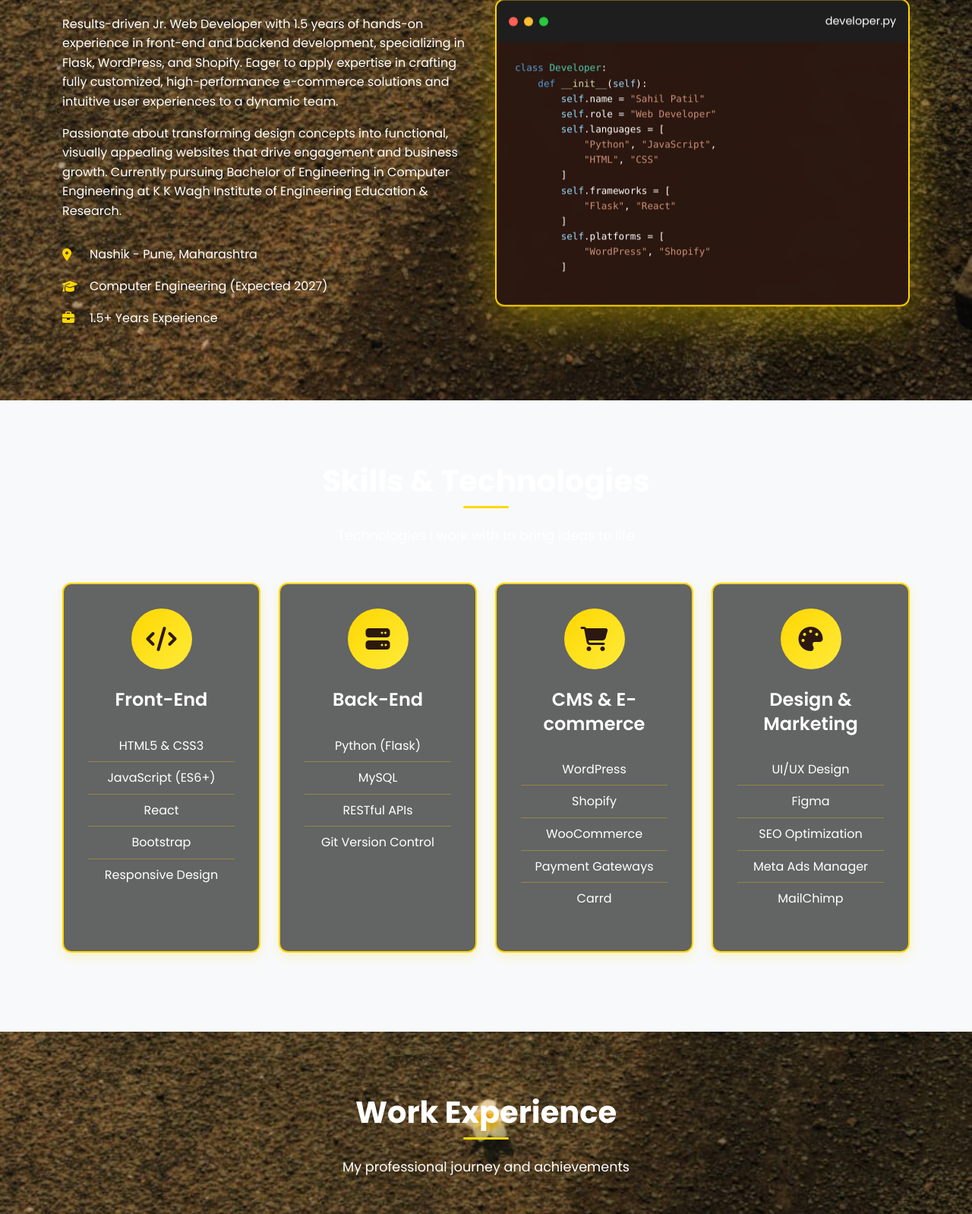
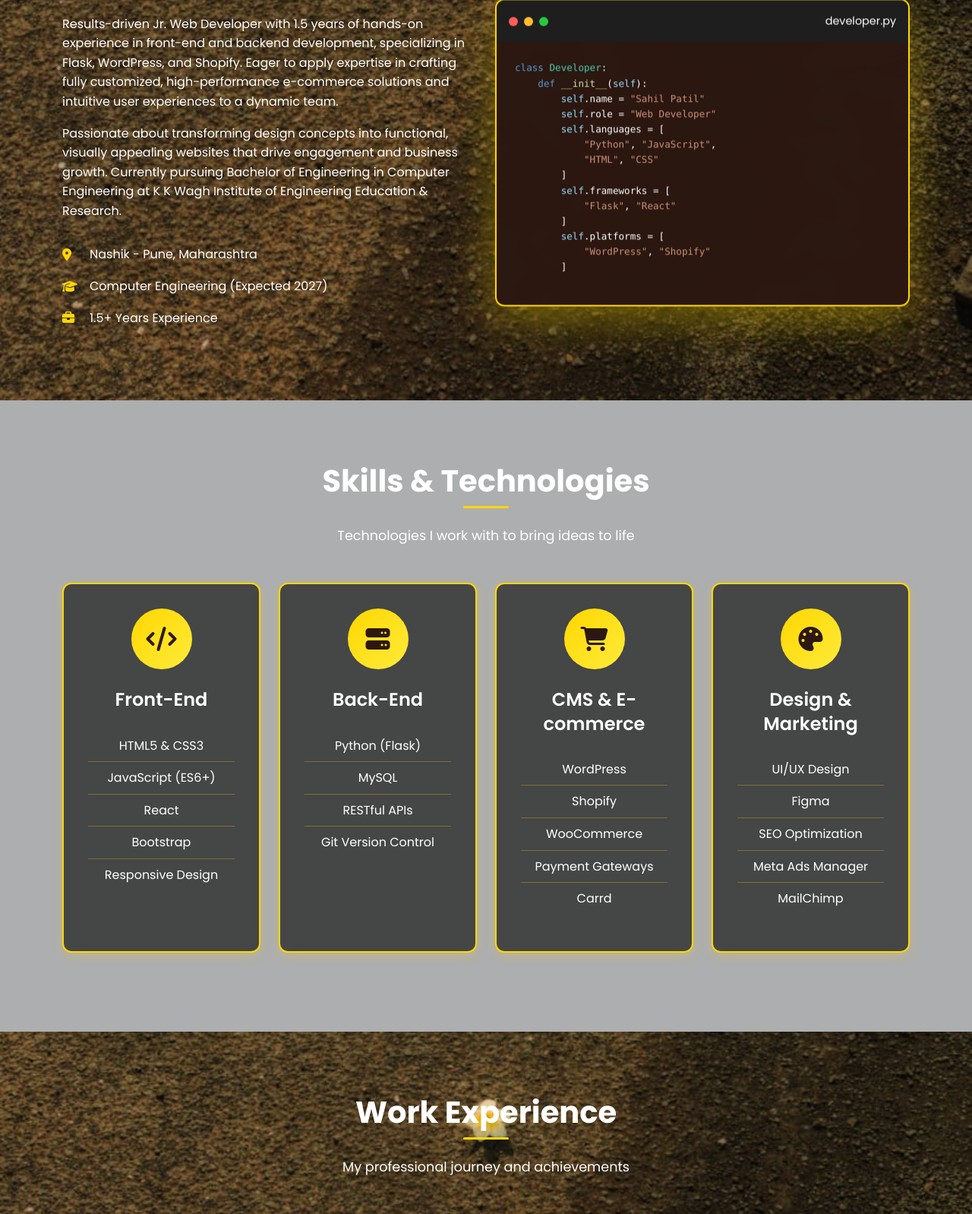
Before and after one commit to sgt-sahil1967/sahil-patil-portfolio, a Flask app: page / in a window 1280 px wide. Shown: the part 1082-2680 px from the top of the page at 76% size. Run offline with Flask 3, Linux system fonts and the light colour scheme.

Commit message:
Improve background appearance in the project and skills sections
Adds backdrop-filter and rgba values to background of bg-light class in CSS.

Replit-Commit-Author: Agent
Replit-Commit-Session-Id: 37ebbf1f-269d-4c28-942e-91a27b899f1b
Replit-Commit-Screenshot-Url: https://storage.googleapis.com/screenshot-production-us-central1/e7db2fed-e762-4b7b-ac44-ed10c55df353/37ebbf1f-269d-4c28-942e-91a27b899f1b/Xtklmfd

```diff
--- a/static/css/style.css
+++ b/static/css/style.css
@@ -452,8 +452,20 @@ a {
 }
 
 .section.bg-light {
+    background: rgba(0, 0, 0, 0.5);
+    backdrop-filter: blur(15px);
+    position: relative;
+}
+
+.section.bg-light::before {
+    content: '';
+    position: absolute;
+    top: 0;
+    left: 0;
+    width: 100%;
+    height: 100%;
     background: rgba(0, 0, 0, 0.3);
-    backdrop-filter: blur(10px);
+    z-index: -1;
 }
 
 .section-header {
```
